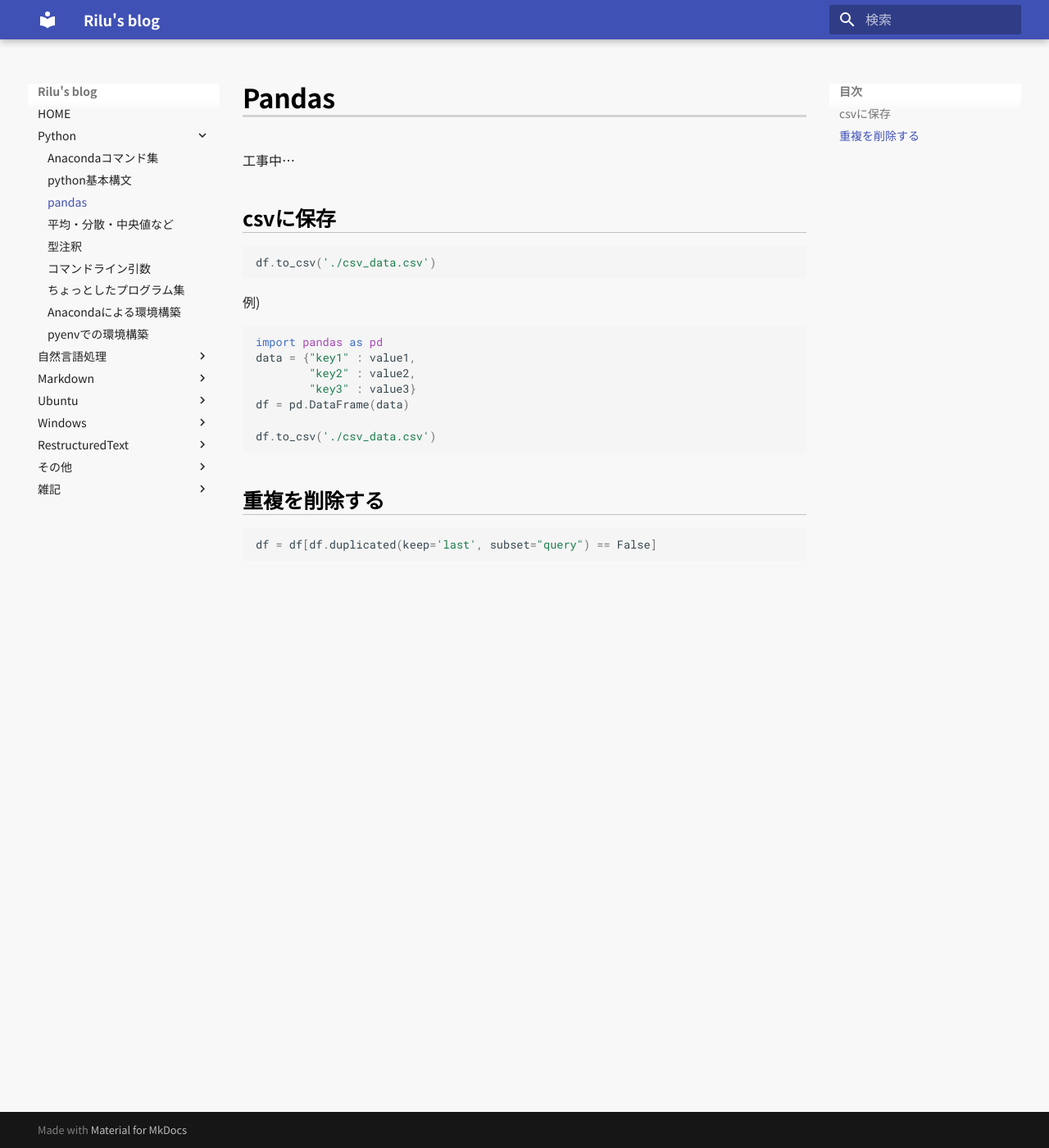
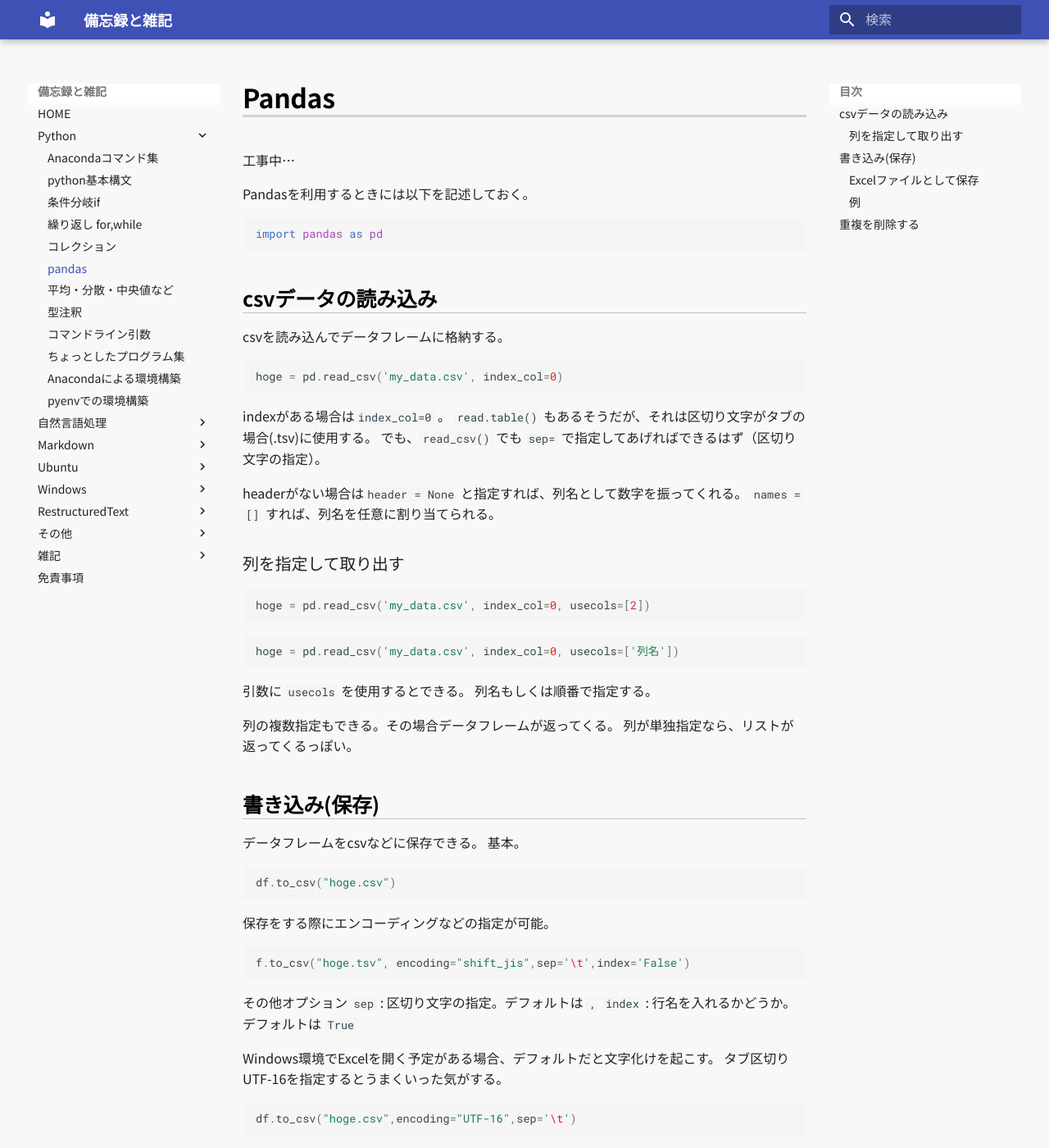
Before and after one commit to rilu0361/rilublog, an MkDocs documentation site: the page built from docs/python/pandas.md, in a window 1280 px wide and 1400 px high. Shown: the whole window at 82% size. Built offline with MkDocs 1.6.1 and Material for MkDocs 9.7.7, drawn with Linux system fonts in a browser that asks for light colours; nearby versions of some CDN libraries; some of the changed text lies outside the part shown.

Commit message:
記事の追加

````diff
--- a/docs/python/pandas.md
+++ b/docs/python/pandas.md
@@ -2,12 +2,82 @@
 
 工事中…
 
-## csvに保存
+Pandasを利用するときには以下を記述しておく。
 ```py
-df.to_csv('./csv_data.csv')
+import pandas as pd
 ```
 
-例)
+## csvデータの読み込み
+csvを読み込んでデータフレームに格納する。
+```py
+hoge = pd.read_csv('my_data.csv', index_col=0)
+```
+indexがある場合は`index_col=0` 。
+`read.table()` もあるそうだが、それは区切り文字がタブの場合(.tsv)に使用する。
+でも、`read_csv()` でも `sep=` で指定してあげればできるはず（区切り文字の指定）。
+
+headerがない場合は`header = None` と指定すれば、列名として数字を振ってくれる。
+`names = []` すれば、列名を任意に割り当てられる。
+
+### 列を指定して取り出す
+
+```py
+hoge = pd.read_csv('my_data.csv', index_col=0, usecols=[2])
+```
+```py
+hoge = pd.read_csv('my_data.csv', index_col=0, usecols=['列名'])
+```
+引数に `usecols` を使用するとできる。
+列名もしくは順番で指定する。
+
+列の複数指定もできる。その場合データフレームが返ってくる。
+列が単独指定なら、リストが返ってくるっぽい。
+
+## 書き込み(保存)
+データフレームをcsvなどに保存できる。
+基本。
+```py
+df.to_csv("hoge.csv")
+```
+保存をする際にエンコーディングなどの指定が可能。
+```py
+f.to_csv("hoge.tsv", encoding="shift_jis",sep='\t',index='False')
+```
+その他オプション
+`sep` : 区切り文字の指定。デフォルトは `,`
+`index` : 行名を入れるかどうか。デフォルトは `True`
+
+Windows環境でExcelを開く予定がある場合、デフォルトだと文字化けを起こす。
+タブ区切りUTF-16を指定するとうまくいった気がする。
+```py
+df.to_csv("hoge.csv",encoding="UTF-16",sep='\t')
+```
+
+### Excelファイルとして保存
+excelへの書き込みにも対応している。
+```
+df.to_excel('document.xlsx', sheet_name='Sheet1')
+```
+ただし、`openpyxl` が必要。
+```sh
+pip install openpyxl
+```
+
+### 例
+リストからのデータフレーム化も含め以下に例を記載
+```py
+# 保存
+import pandas as pd
+data = {"id" : id_list,
+        "title" : title_list}
+w_df = pd.DataFrame(data)
+w_df.to_excel('document.xlsx', sheet_name='Sheet1')
+print("excelへの書き込みを完了しました")
+w_df.to_csv('document.csv')
+print("csvへの書き込みを完了しました")
+```
+
+例2)
 ```py
 import pandas as pd
 data = {"key1" : value1,
--- a/mkdocs.yml
+++ b/mkdocs.yml
@@ -1,9 +1,12 @@
-site_name: Rilu's blog
+site_name: 備忘録と雑記
 nav:
     - HOME: index.md
     - Python:
         - Anacondaコマンド集: python/anaconda_cmd.md
         - python基本構文: python/general.md
+        - 条件分岐if : python/if.md
+        - 繰り返し for,while: python/for.md
+        - コレクション: python/collection.md
         - pandas: python/pandas.md
         - 平均・分散・中央値など: python/statistic.md
         - 型注釈: python/typehint.md
@@ -15,7 +18,7 @@ nav:
         - mecabの導入: nlp/mecab.md
         - mecabユーザー辞書の追加: nlp/mecab_add_userdic.md
         - mecabを使用する: nlp/mecab_usage.md
-        - 正規表現: nlp/regex.md
+        # - 正規表現: nlp/regex.md
     # - 異常検知:
     #     - 異常検知基礎: anormaly/base.md
     - Markdown:
@@ -47,6 +50,7 @@ nav:
         - git: other/git.md
     - 雑記:
         - 2019年4月: blog/201904.md
+    - 免責事項: disclaimer.md
 
 # theme: readthedocs
 theme:
````
Also changed, not shown: docs/blog/201904.md (+9 -0 lines), docs/disclaimer.md (added, +14 -0 lines), docs/index.md (+1 -58 lines), docs/nlp/regex.md (+8 -6 lines), docs/python/collection.md (added, +224 -0 lines), docs/python/for.md (added, +58 -0 lines), docs/python/if.md (added, +75 -0 lines), docs/python/tips.md (+25 -5 lines).
